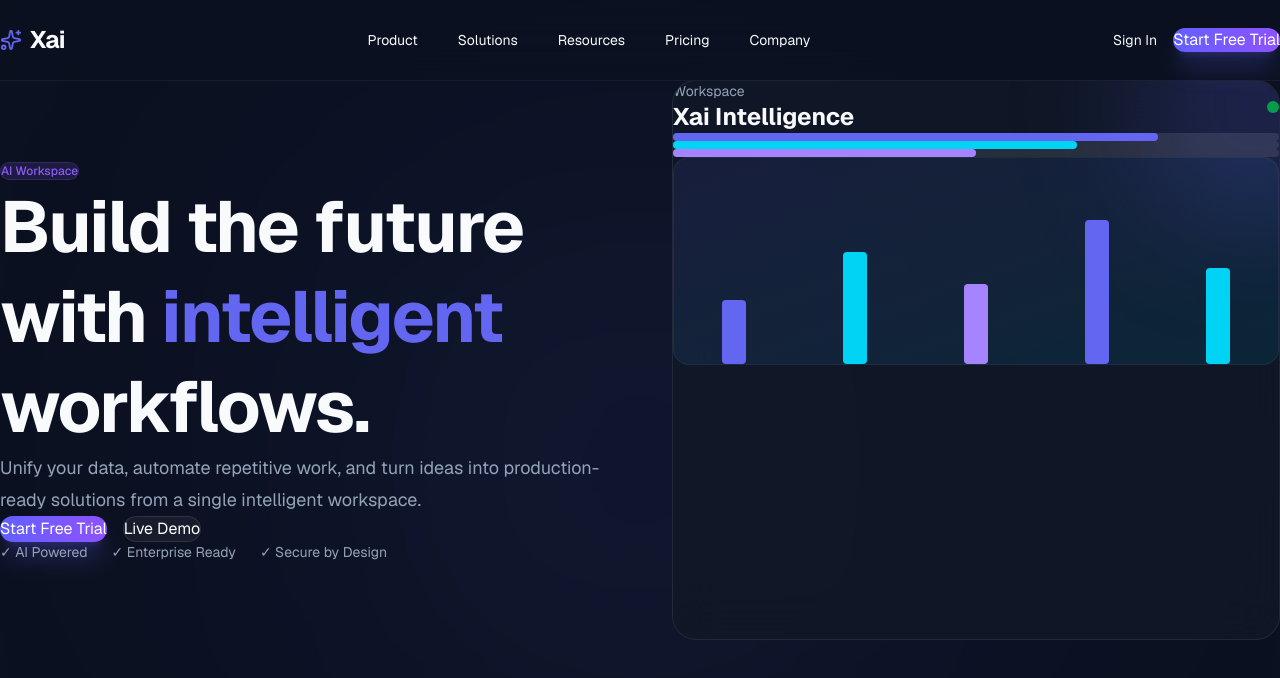
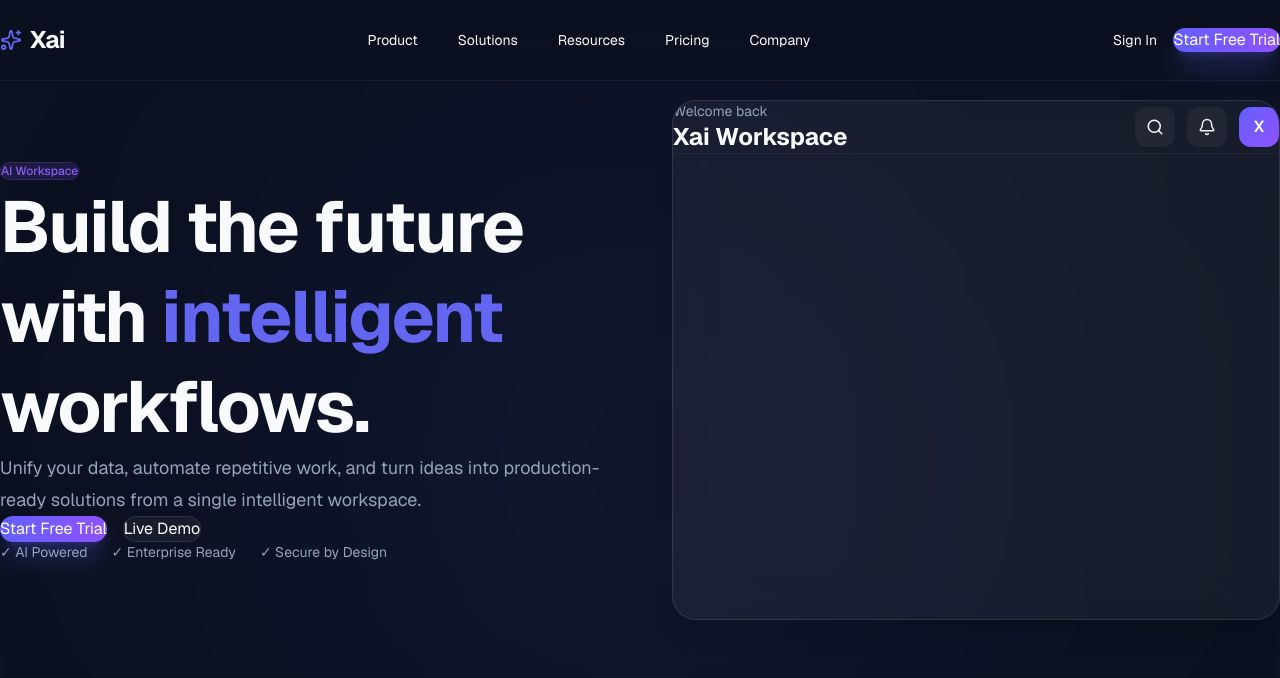
Before and after one commit to RahatIslam08/xai-intelligence-workspace, a Next.js app: page / in a window 1280 px wide. Shown: the top 678 px of the page. Built offline with nearby package versions, Linux system fonts and the light colour scheme.

Commit message:
feat: build UI foundation and hero layout

```diff
--- /dev/null
+++ b/src/components/dashboard/Dashboard.tsx
@@ -0,0 +1,10 @@
+import Card from "@/components/ui/Card";
+import DashboardHeader from "./DashboardHeader";
+
+export default function Dashboard() {
+  return (
+   <Card className="relative min-h-[520px] overflow-hidden rounded-3xl p-6">
+      <DashboardHeader />
+    </Card>
+  );
+}
--- /dev/null
+++ b/src/components/dashboard/DashboardChart.tsx
@@ -0,0 +1,7 @@
+export default function DashboardChart() {
+  return (
+    <div>
+      Dashboard Chart
+    </div>
+  );
+}
--- /dev/null
+++ b/src/components/dashboard/DashboardHeader.tsx
@@ -0,0 +1,36 @@
+import { Bell, Search } from "lucide-react";
+
+export default function DashboardHeader() {
+  return (
+    <div className="flex items-center justify-between border-b border-white/5 pb-5">
+
+      {/* Left */}
+      <div>
+        <p className="text-sm text-[var(--text-secondary)]">
+          Welcome back
+        </p>
+
+        <h3 className="mt-1 text-2xl font-bold">
+          Xai Workspace
+        </h3>
+      </div>
+
+      {/* Right */}
+      <div className="flex items-center gap-3">
+
+        <button className="flex h-10 w-10 items-center justify-center rounded-xl bg-white/5 hover:bg-white/10 transition">
+          <Search size={18} />
+        </button>
+
+        <button className="flex h-10 w-10 items-center justify-center rounded-xl bg-white/5 hover:bg-white/10 transition">
+          <Bell size={18} />
+        </button>
+
+        <div className="flex h-10 w-10 items-center justify-center rounded-xl bg-gradient-to-br from-indigo-500 to-violet-500 font-semibold">
+          X
+        </div>
+
+      </div>
+    </div>
+  );
+}
--- /dev/null
+++ b/src/components/dashboard/DashboardInsights.tsx
@@ -0,0 +1,7 @@
+export default function DashboardInsights() {
+  return (
+    <div>
+      Dashboard Insights
+    </div>
+  );
+}
--- /dev/null
+++ b/src/components/dashboard/DashboardSources.tsx
@@ -0,0 +1,7 @@
+export default function DashboardSources() {
+  return (
+    <div>
+      Dashboard Sources
+    </div>
+  );
+}
--- /dev/null
+++ b/src/components/dashboard/DashboardStats.tsx
@@ -0,0 +1,41 @@
+import Card from "@/components/ui/Card";
+
+const stats = [
+  {
+    title: "Revenue",
+    value: "$8.42M",
+    growth: "+13.4%",
+  },
+  {
+    title: "Customers",
+    value: "2,847",
+    growth: "+11.4%",
+  },
+  {
+    title: "Accuracy",
+    value: "96.8%",
+    growth: "+4.2%",
+  },
+];
+
+export default function DashboardStats() {
+  return (
+    <div className="mt-6 grid grid-cols-3 gap-4">
+      {stats.map((item) => (
+        <Card key={item.title} className="rounded-2xl p-5">
+          <p className="text-sm text-[var(--text-secondary)]">
+            {item.title}
+          </p>
+
+          <h3 className="mt-2 text-3xl font-bold">
+            {item.value}
+          </h3>
+
+          <p className="mt-2 text-sm text-emerald-400">
+            {item.growth}
+          </p>
+        </Card>
+      ))}
+    </div>
+  );
+}
--- /dev/null
+++ b/src/components/dashboard/index.tsx
@@ -0,0 +1 @@
+export { default } from "./Dashboard";
--- a/src/components/hero/Hero.tsx
+++ b/src/components/hero/Hero.tsx
@@ -1,6 +1,6 @@
 import Container from "@/components/ui/Container";
 import HeroContent from "./HeroContent";
-import HeroDashboard from "./HeroDashboard";
+import Dashboard from "@/components/dashboard";
 
 export default function Hero() {
   return (
@@ -11,7 +11,7 @@ export default function Hero() {
       <Container>
         <div className="relative z-10 grid w-full items-center gap-16 lg:grid-cols-2">
           <HeroContent />
-          <HeroDashboard />
+          <Dashboard />
         </div>
       </Container>
     </section>
--- a/src/components/hero/HeroDashboard.tsx
+++ /dev/null
@@ -1,65 +0,0 @@
-import Card from "@/components/ui/Card";
-
-export default function HeroDashboard() {
-  return (
-    <Card className="relative h-[560px] w-full overflow-hidden rounded-3xl p-8">
-
-      {/* Background Glow */}
-      <div className="absolute -top-24 -right-24 h-60 w-60 rounded-full bg-[var(--brand)]/20 blur-3xl" />
-
-      <div className="relative space-y-8">
-
-        {/* Header */}
-        <div className="flex items-center justify-between">
-
-          <div>
-            <p className="text-sm text-[var(--text-secondary)]">
-              Workspace
-            </p>
-
-            <h3 className="mt-1 text-2xl font-bold">
-              Xai Intelligence
-            </h3>
-          </div>
-
-          <div className="h-3 w-3 rounded-full bg-green-500 animate-pulse" />
-
-        </div>
-
-        {/* Fake Analytics */}
-        <div className="space-y-3">
-
-          <div className="h-2 rounded-full bg-white/10">
-            <div className="h-full w-4/5 rounded-full bg-[var(--brand)]" />
-          </div>
-
-          <div className="h-2 rounded-full bg-white/10">
-            <div className="h-full w-2/3 rounded-full bg-cyan-400" />
-          </div>
-
-          <div className="h-2 rounded-full bg-white/10">
-            <div className="h-full w-1/2 rounded-full bg-violet-400" />
-          </div>
-
-        </div>
-
-        {/* Graph */}
-        <div className="relative h-52 rounded-2xl border border-white/5 bg-gradient-to-br from-indigo-500/10 to-cyan-500/10">
-
-          <div className="absolute bottom-0 left-0 right-0 flex items-end justify-around px-6 pb-6">
-
-            <div className="h-16 w-6 rounded bg-[var(--brand)]" />
-            <div className="h-28 w-6 rounded bg-cyan-400" />
-            <div className="h-20 w-6 rounded bg-violet-400" />
-            <div className="h-36 w-6 rounded bg-[var(--brand)]" />
-            <div className="h-24 w-6 rounded bg-cyan-400" />
-
-          </div>
-
-        </div>
-
-      </div>
-
-    </Card>
-  );
-}
--- a/src/components/ui/Card.tsx
+++ b/src/components/ui/Card.tsx
@@ -13,9 +13,9 @@ export default function Card({
   return (
     <div
       className={cn(
-        "rounded-[var(--radius)] border border-[var(--border)] bg-[var(--surface)]/80 backdrop-blur-xl p-6 transition-all duration-300 hover:-translate-y-1 hover:border-white/20 hover:shadow-2xl hover:shadow-black/20",
-        className
-      )}
+  "rounded-3xl border border-white/10 bg-white/5 backdrop-blur-xl shadow-xl transition-all duration-300 hover:border-white/20 hover:bg-white/[0.07]",
+  className
+)}
       {...props}
     >
       {children}
```
